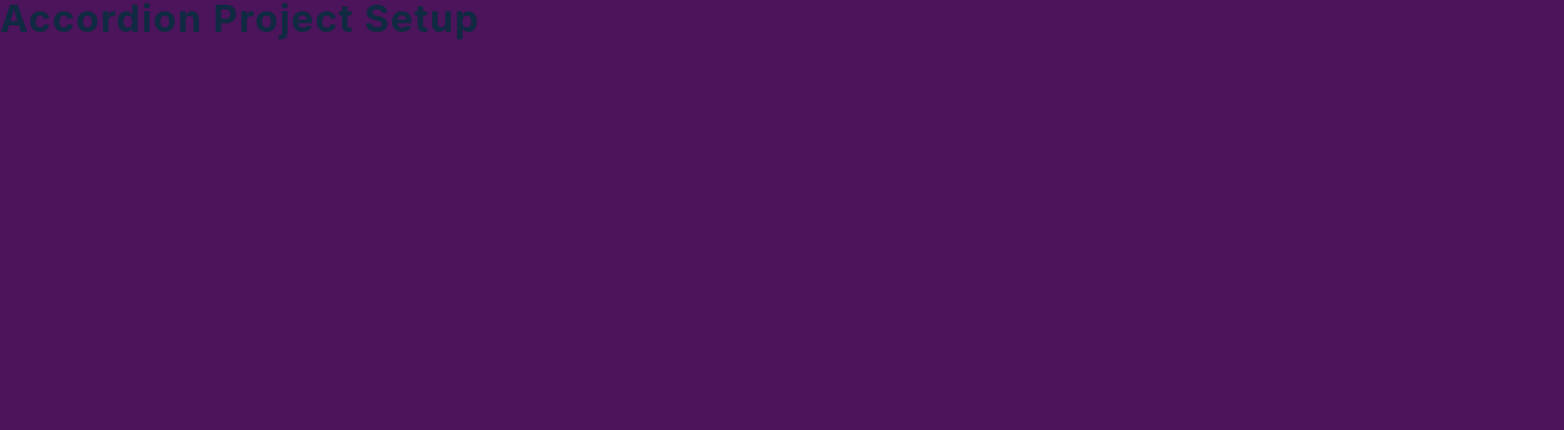
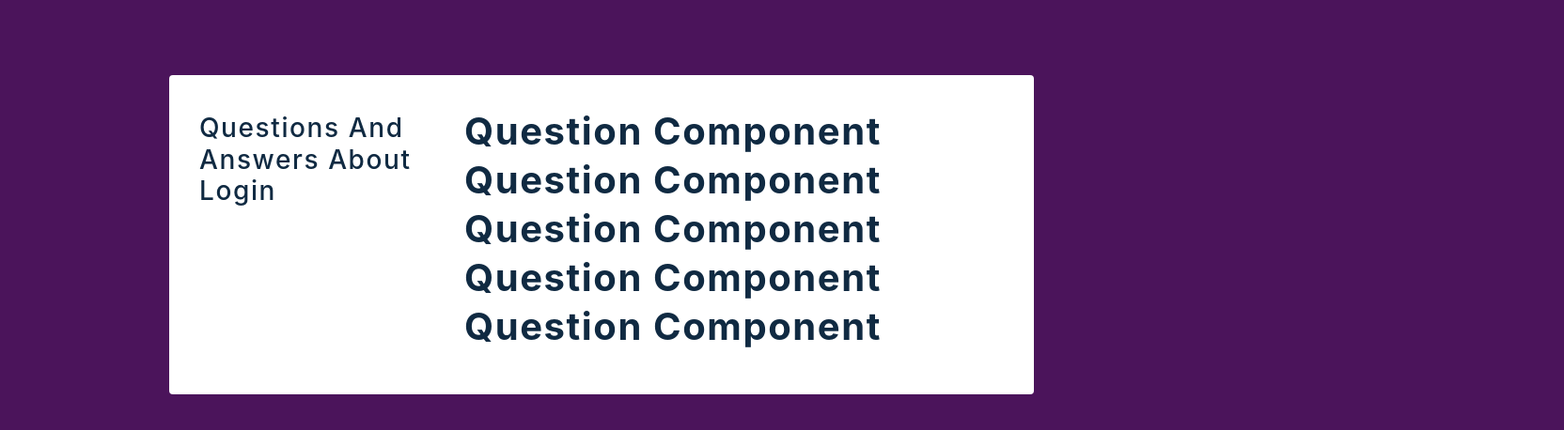
Before and after one commit to hungbui7690/react-tutorials, a React (Create React App) app in the folder client/: page / in a window 1280 px wide. Shown: the top 458 px of the page at 94% size, 1664 px wide, since content can reach past the window. Built offline with nearby package versions, Linux system fonts and the light colour scheme.

Commit message:
Accordion: Basic Setup

```diff
--- a/client/src/App.js
+++ b/client/src/App.js
@@ -1,16 +1,31 @@
 /*
-  Accordion: Initial Setup
-  - Pic: accordion-demo
-
+  Accordion: Basic Setup
+  - in this project, instead having Question[s] & Question > we just have Question.js
+    > because of that, we will using map() to iterate the questions in App.js
 
 */
 
 import React, { useState } from 'react'
-import data from './data'
 import SingleQuestion from './Question'
 
+// (1)
+import data from './data'
+
 function App() {
-  return <h2>accordion project setup</h2>
+  // (2)
+  const [questions, setQuestions] = useState(data)
+
+  return (
+    <div className='container'>
+      <h3>Questions and Answers about Login</h3>
+      <div className='section info'>
+        {/* (3) pass sang bên Question.js (Single Question) */}
+        {questions.map((question) => {
+          return <SingleQuestion key={question.id} {...question} />
+        })}
+      </div>
+    </div>
+  )
 }
 
 export default App
```
